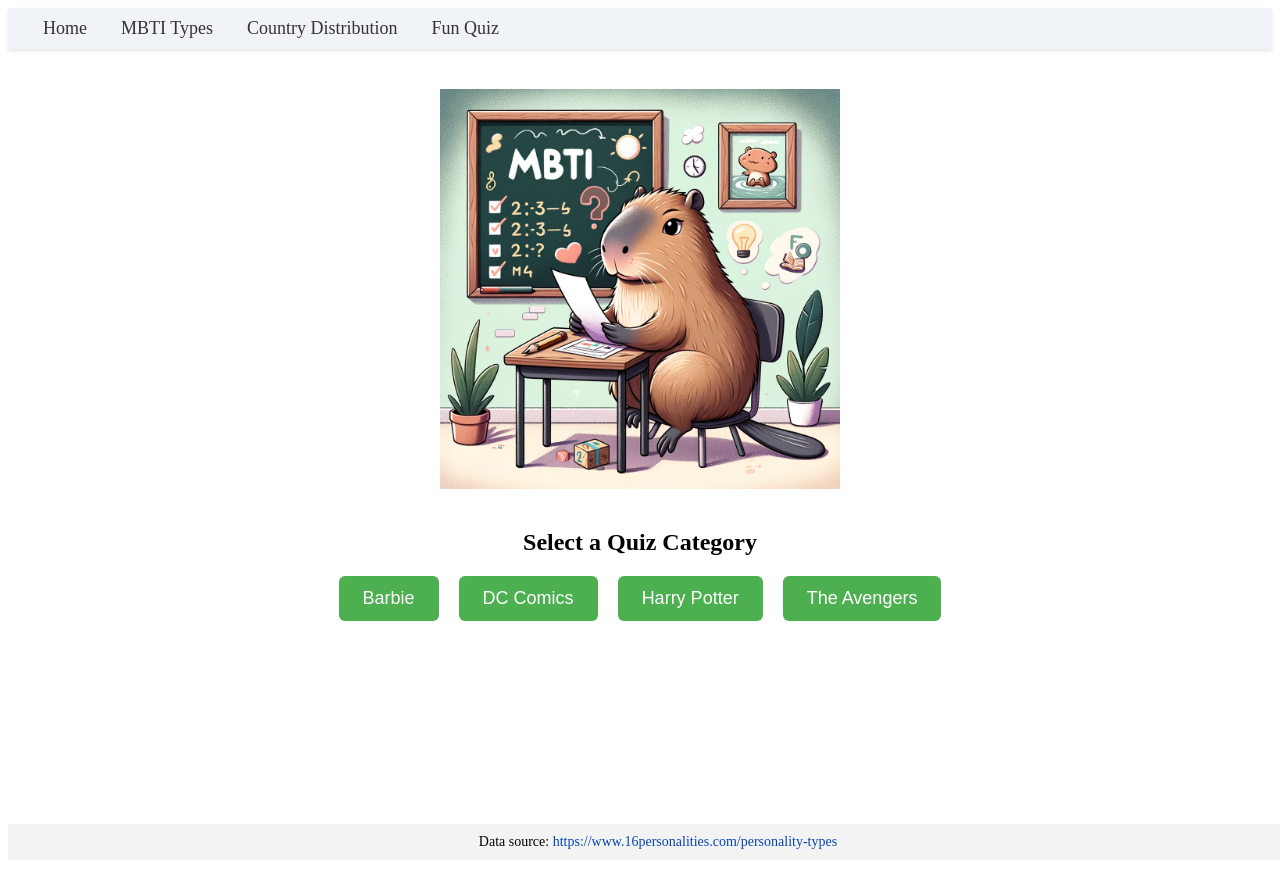
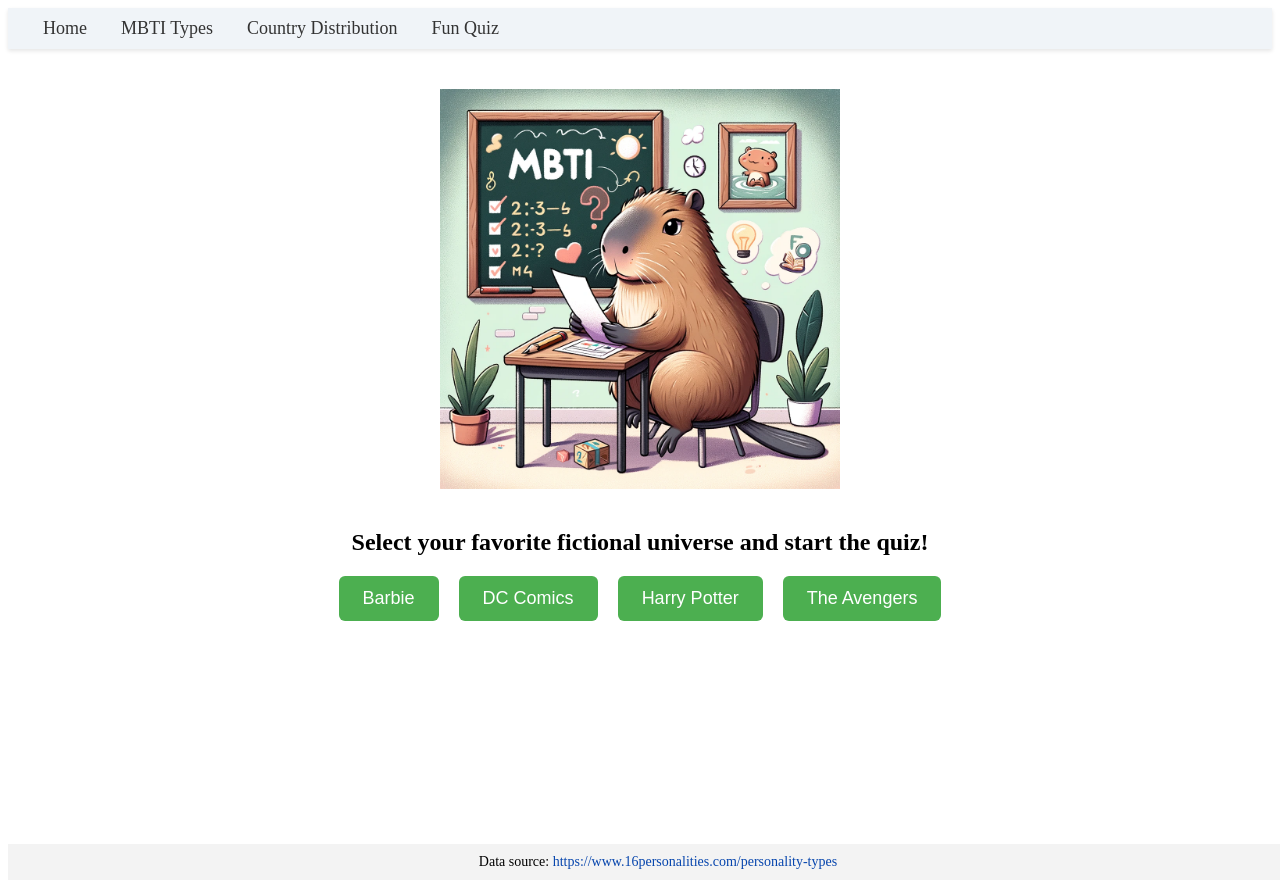
Before and after one commit to jessiezhang199/dsc106_final, a SvelteKit app: page /quiz in a window 1280 px wide. Shown: the top 880 px of the page. Built offline with nearby package versions, Linux system fonts and the light colour scheme.

Commit message:
enlarge the quiz page

```diff
--- a/src/routes/quiz/+page.svelte
+++ b/src/routes/quiz/+page.svelte
@@ -233,7 +233,7 @@ p {
   }
   footer {
     position: absolute;
-    bottom: -60px;
+    bottom: -80px;
     width: 100%;
     text-align: center;
     padding: 10px;
@@ -265,7 +265,7 @@ p {
 {#if !quizStarted && !showResults}
   <div class="centered-container">
     <img src={`${base}/mbti_images/quiz_data/quiz_choose.webp`} alt="Choose Your Quiz" class="category-image">
-    <h2>Select a Quiz Category</h2>
+    <h2>Select your favorite fictional universe and start the quiz!</h2>
     <div class="categories-container">
       {#each Object.keys(categoryImages) as category}
         <button on:click={() => { selectedCategory = category; startQuiz(); }}>
```
